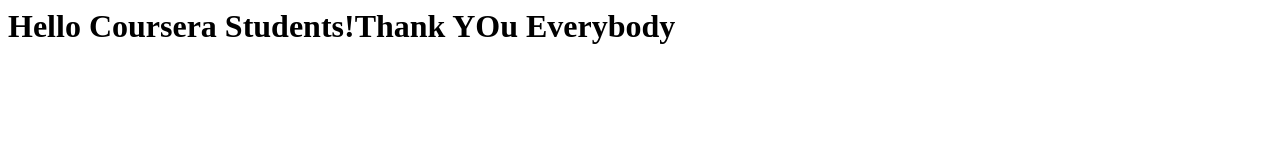
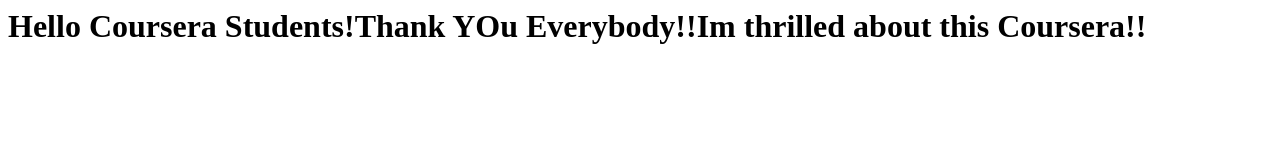
Before and after one commit to junaidnadaf/coursera-test, a plain HTML site: page index.html in a window 1280 px wide. Drawn offline with Linux system fonts and the light colour scheme.

Commit message:
third edit

```diff
--- a/index.html
+++ b/index.html
@@ -5,6 +5,6 @@
   <title> Hello Coursera </title>
 </head>
 <body>
-  <h1> Hello Coursera Students!Thank YOu Everybody</h1>
+  <h1> Hello Coursera Students!Thank YOu Everybody!!Im thrilled about this Coursera!!</h1>
 </body>
 </html>
```
